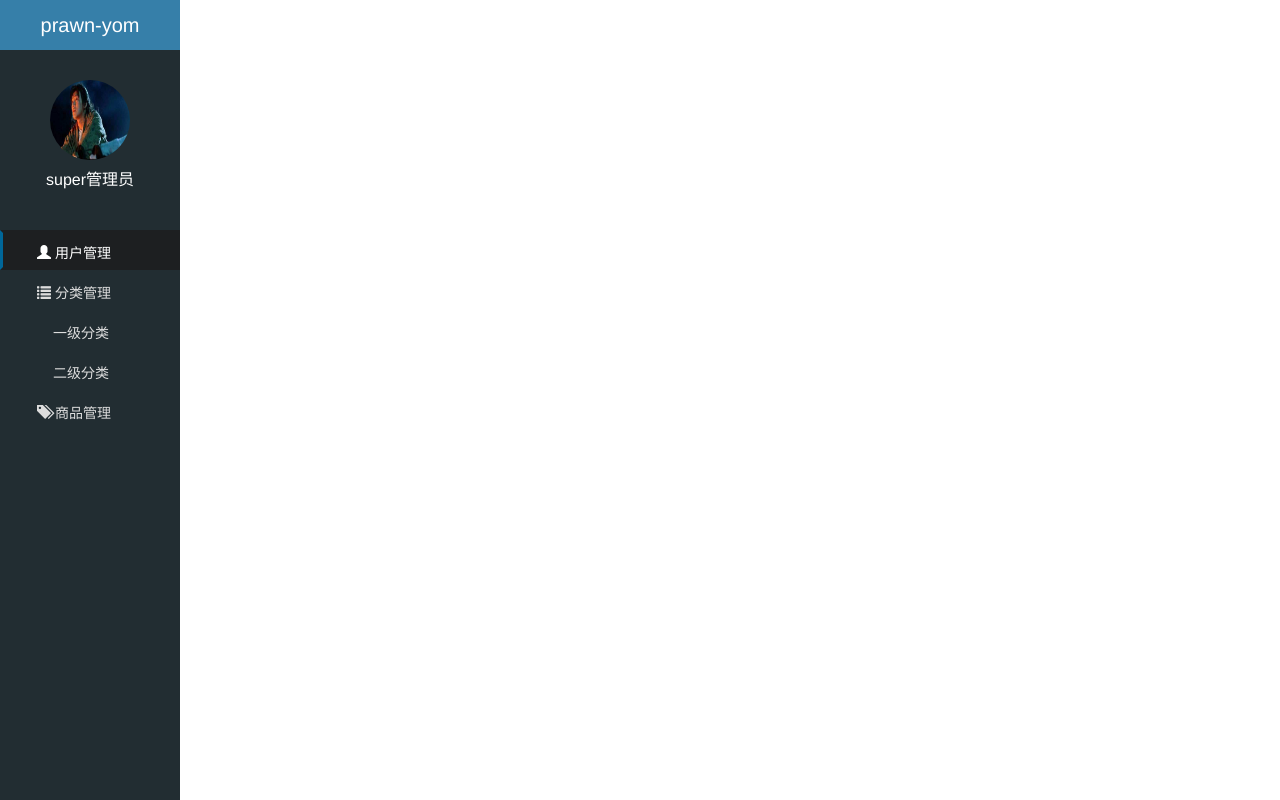
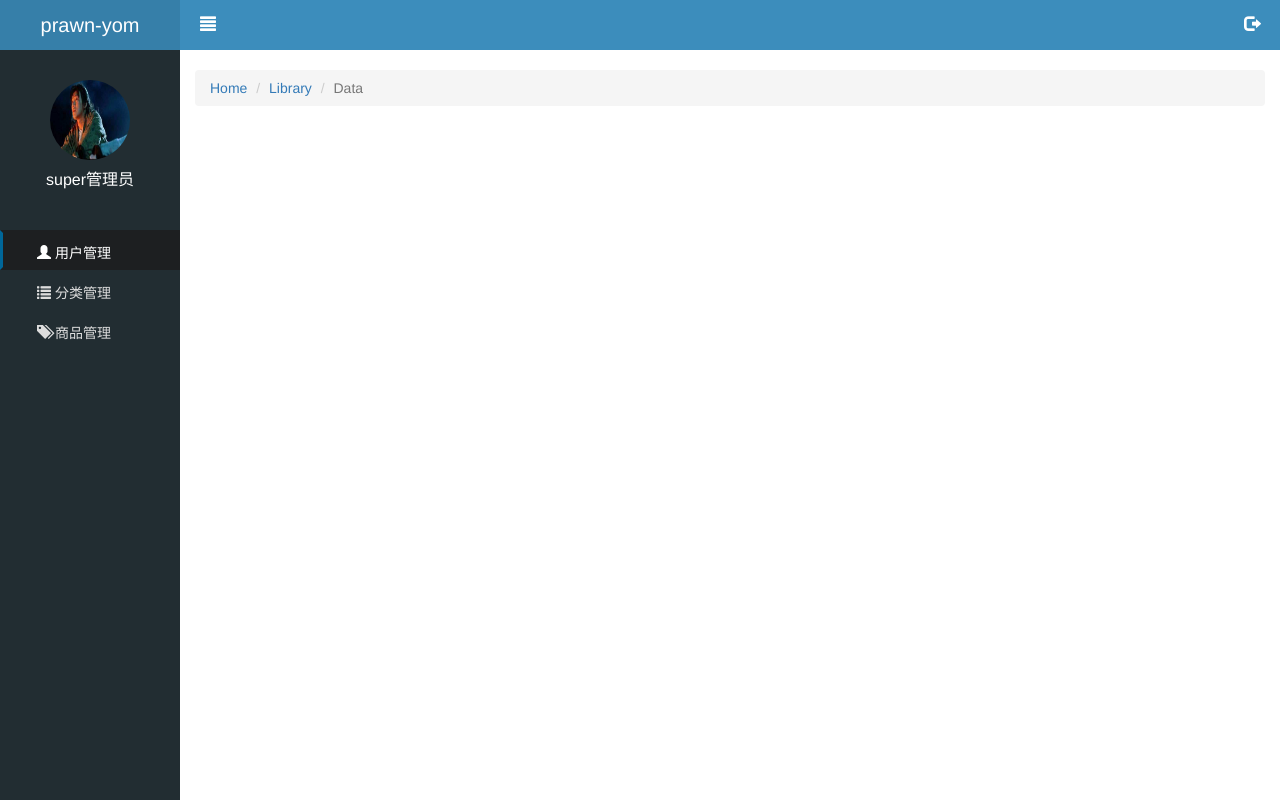
Before and after one commit to prawn-yom/web-letao, a website: page public/back/index.html in a window 1280 px wide. Drawn offline with Linux system fonts and the light colour scheme.

Commit message:
首页静态页面布局完成

```diff
--- a/public/back/css/common.css
+++ b/public/back/css/common.css
@@ -32,6 +32,7 @@ a:link,a:visited,a:hover,a:active {
     width: 180px;
     height: 100%;
     background-color: #222d32;
+    position: absolute;
 }
 /* 品牌标题 */
 .yc_aside .brand a {
@@ -84,3 +85,23 @@ a:link,a:visited,a:hover,a:active {
 .yc_aside .nav .child a{
     padding-left: 50px;
 }
+
+/* 右边的内容区域 */
+.yc_main {
+    height: 100%;
+    /* background-color: pink; */
+    padding-left: 180px;
+}
+.yc_main .topbar {
+    height: 50px;
+    background-color: #3c8dbc;
+    line-height: 50px;
+    padding: 0 20px;
+    margin-bottom: 20px;
+}
+
+.yc_main .topbar a {
+    color: #fff;
+    font-size: 16px;
+
+}
--- a/public/back/index.html
+++ b/public/back/index.html
@@ -32,7 +32,7 @@
         <div class="nav">
             <ul>
                 <li>
-                    <a href="user.html"  class="now">
+                    <a href="user.html" class="now">
                         <i class="glyphicon glyphicon-user"></i>
                         用户管理
                     </a>
@@ -42,7 +42,7 @@
                         <i class="glyphicon glyphicon-list"></i>
                         分类管理
                     </a>
-                    <div class="child">
+                    <div class="child" style="display:none;">
                         <a href="firth.html">一级分类</a>
                         <a href="firth.html">二级分类</a>
                     </div>
@@ -59,7 +59,23 @@
 
 
     <!-- 右边的内容 -->
-    <div class="yc_main"></div>
+    <div class="yc_main">
+        <!-- 顶部通栏 -->
+        <div class="topbar">
+            <a href="javascript:;" class="pull-left btn_menu"><i class="glyphicon glyphicon-align-justify "></i></a>
+            <a href="javascript:;" class="pull-right btn_logout"><i class="glyphicon glyphicon-log-out "></i></a>
+        </div>
+
+        <!-- 为了让内容左右有padding间距 所以使用了bootstrap这个container-fluid盒子 因为它有左右15px的padding间距 -->
+        <div class="container-fluid">
+            <!-- 面包屑导航(路径导航) -->
+            <ol class="breadcrumb">
+                <li><a href="#">Home</a></li>
+                <li><a href="#">Library</a></li>
+                <li class="active">Data</li>
+            </ol>
+        </div>
+    </div>
 
 
 
```
